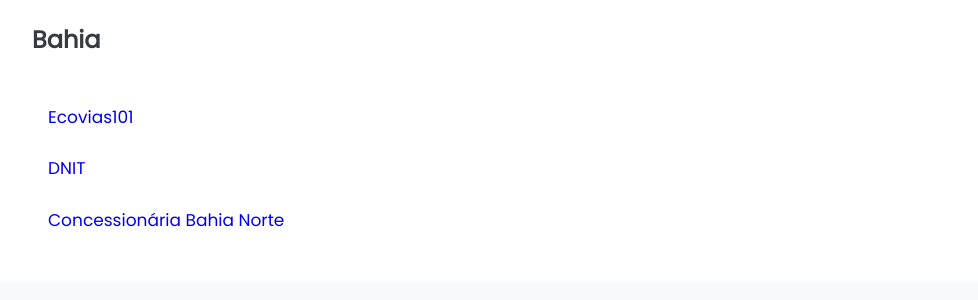
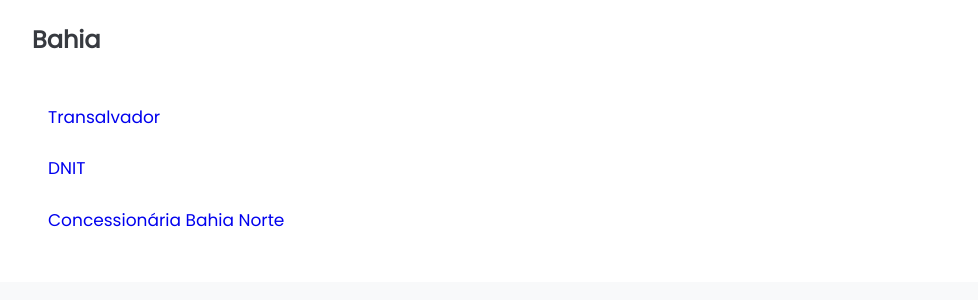
Before and after one commit to Sergio-Damm/transitoaovivo, a Jekyll site: the page built from pages/twitter-bahia/index.html, in a window 1280 px wide. Shown: the part 566-866 px from the top of the page, without its empty margins (145-1123 px from the left). Built offline with Jekyll 4.4.1, drawn with Linux system fonts in a browser that asks for light colours.

Commit message:
Atualizacao twitter bahia

```diff
--- a/pages/twitter-bahia/index.html
+++ b/pages/twitter-bahia/index.html
@@ -26,8 +26,8 @@
 
      			<div class="mb-4">
 					<span class='align-middle bi bi-circle-fill mx-2' style='font-size: 0.5rem;'></span>
-						<a class='link-externo justify-content-right w-25 me-auto mb-4' href='https://x.com/ecovias101' rel='nofollow' target='_blank'>
-     			    <span class='align-middle'>Ecovias101 </span>
+						<a class='link-externo justify-content-right w-25 me-auto mb-4' href='https://x.com/transalvador1' rel='nofollow' target='_blank'>
+     			    <span class='align-middle'>Transalvador </span>
      				<span class='align-middle bi bi-box-arrow-up-right mx-2' style='font-size: 1rem;'></span></a>
 				</div>
      			<div class="mb-4">
```
